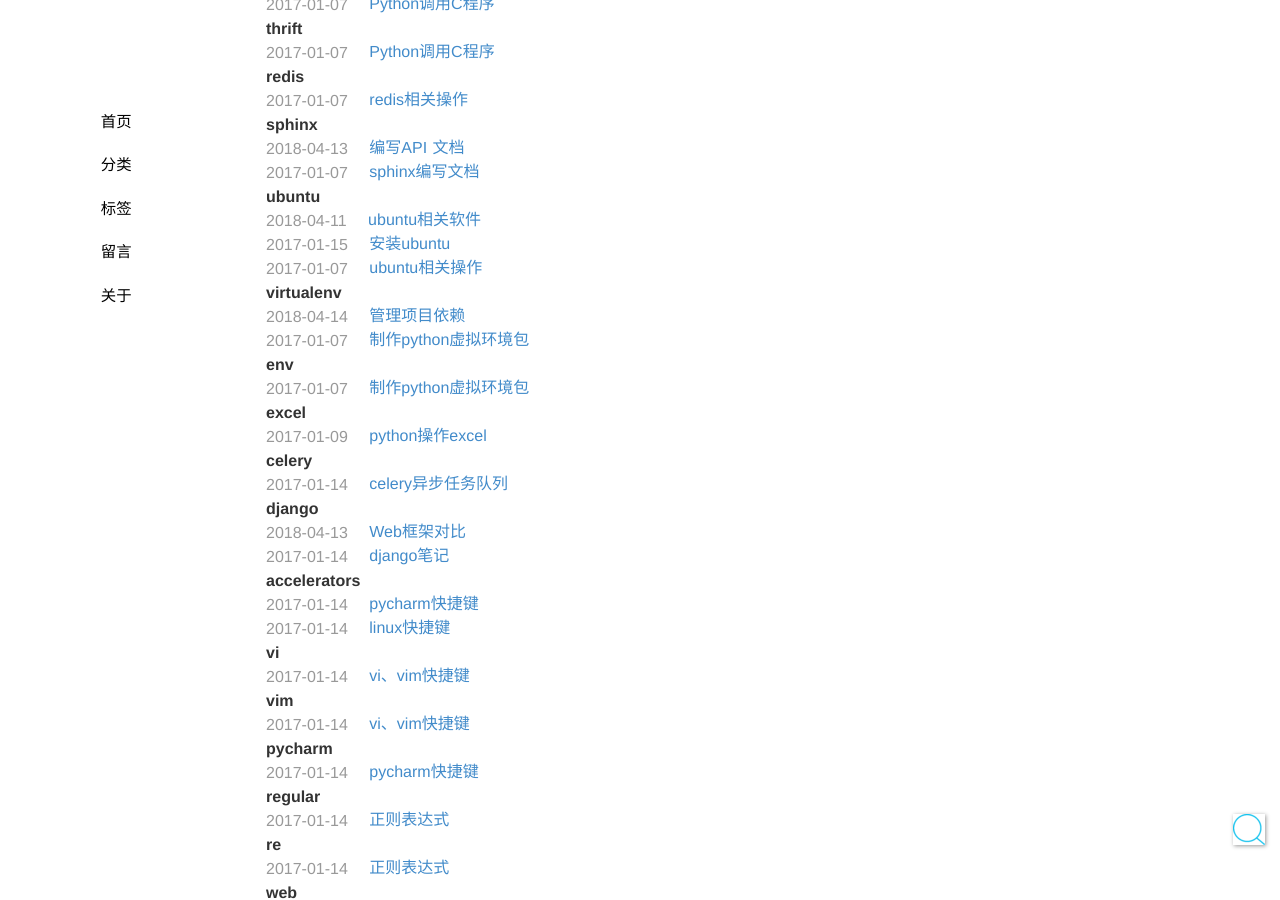
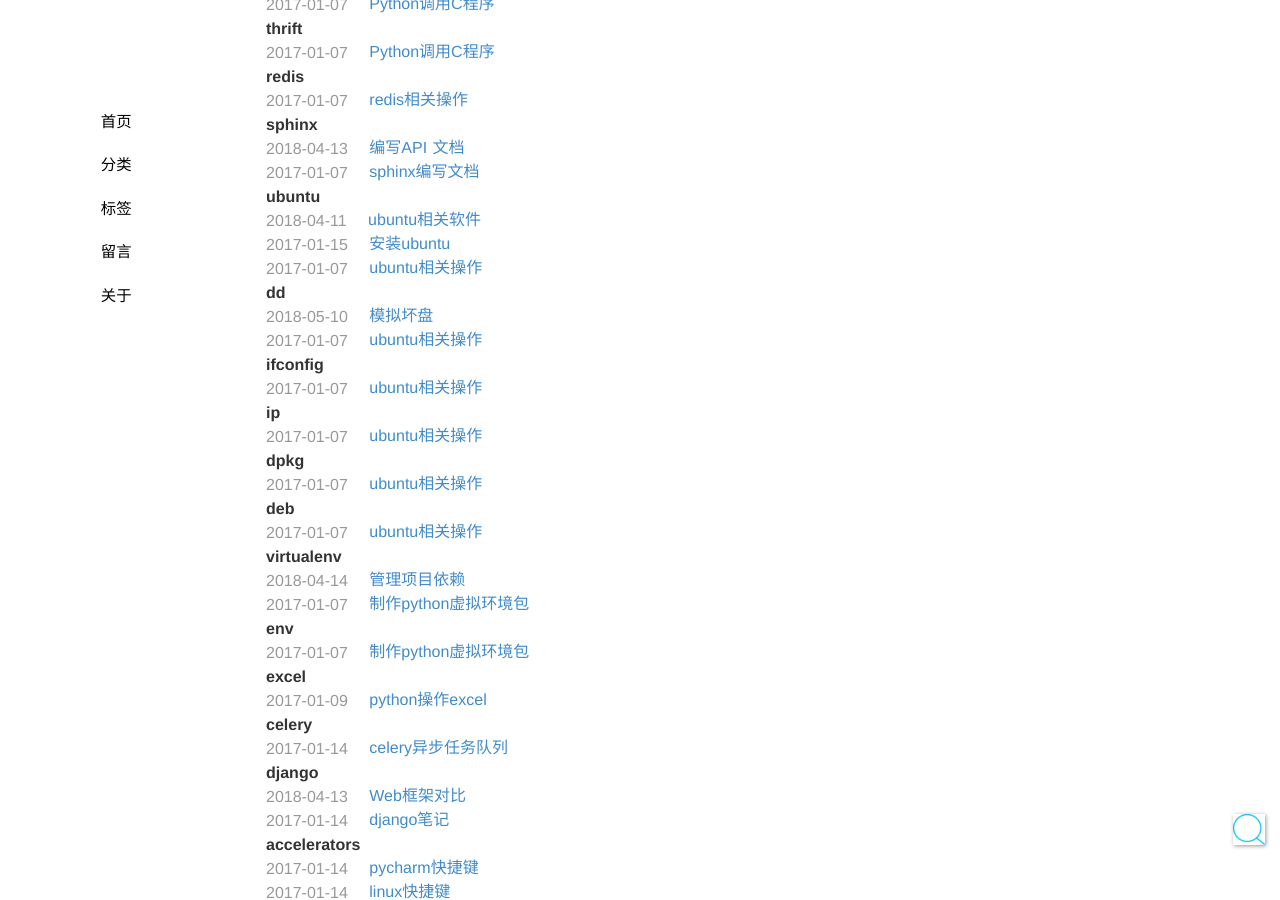
Before and after one commit to seekplum/seekplum.github.io, a Jekyll site: the page built from tags/index.md, in a window 1280 px wide and 900 px high, scrolled down 2644 px. Built offline with Jekyll 4.4.1, drawn with Linux system fonts in a browser that asks for light colours; comment, search, counter and statistics services are not loaded; some of the changed lines change nothing that is shown; some of the changed text lies outside the part shown.

Commit message:
dd拷贝系统,设置虚拟网络

```diff
--- a/_posts/2017-01-07-ubuntu.md
+++ b/_posts/2017-01-07-ubuntu.md
@@ -2,7 +2,7 @@
 layout: post
 title:  ubuntu相关操作
 categories: linux
-tags: ubuntu linux
+tags: ubuntu linux dd ifconfig ip dpkg deb
 thread: ubuntu
 ---
 
@@ -992,6 +992,11 @@
 
 此时创建的文件在文件系统中的显示大小为100000MB，但是并不实际占用block，因此创建速度与内存速度相当，seek的作用是跳过输出文件中指定大小的部分，这就达到了创建大文件，但是并不实际写入的目的。当然，因为不实际写入硬盘，所以你在容量只有10G的硬盘上创建100G的此类文件都是可以的
 
+## 拷贝系统
+> dd if=/dev/sda of=/dev/sdb bs=1M oflag=direct,sync
+
+sda是安装好的操作系统，sdb是需要拷贝操作系统的磁盘
+
 ## 防火墙
 service iptables stop 关闭防火墙
 
@@ -1052,8 +1057,31 @@
 * mkfontdir
 * fc-cache -fv （如果提示 fc-cache: command not found，则需要安装# sudo apt-get install fontconfig)
 
-## 创建lv
+## lv
+* 查询lv
+
+> lvs
+
+* 查询lv所在vg
+
+> vgs
+
+* 查询vg所在pv
+
+> pvs
+
+* 创建lv
+
 > lvcreate -n voting2 -L 6G VolGroup
+
+* 删除lv
+
+> lvremove /dev/VolGroup/voting2 -y
+
+## 设置虚拟网络
+> ip addr add 192.168.1.3/24 dev eth0
+
+> ifconfig eth0:100 192.168.1.3 netmask 255.255.255.0
 
 ## 修复系统
 > fsck -y /dev/dm-0
```
